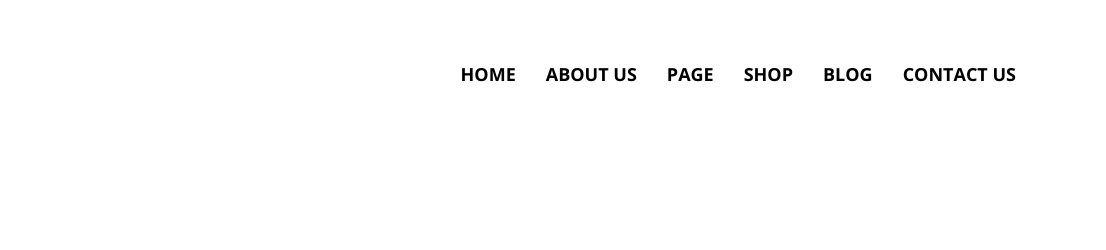
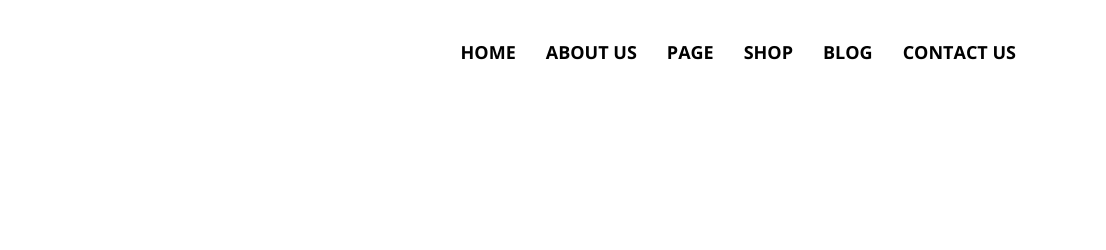
Before and after one commit to Mykhail1387/goit-fe-course, a plain HTML site: page module_4/index.html in a window 1280 px wide. Shown: the top 250 px of the page, 174-1280 px from the left. Drawn offline with nearby package versions, Linux system fonts and the light colour scheme.

Commit message:
my all fourth works nav

```diff
--- a/module_4/css/styles.css
+++ b/module_4/css/styles.css
@@ -29,7 +29,6 @@ img {
 }
 .site-nav li {
   float: left;
-  margin-top: 22px;
 }
 .site-nav li:not(:last-child) {
   margin-right: 30px;
```
